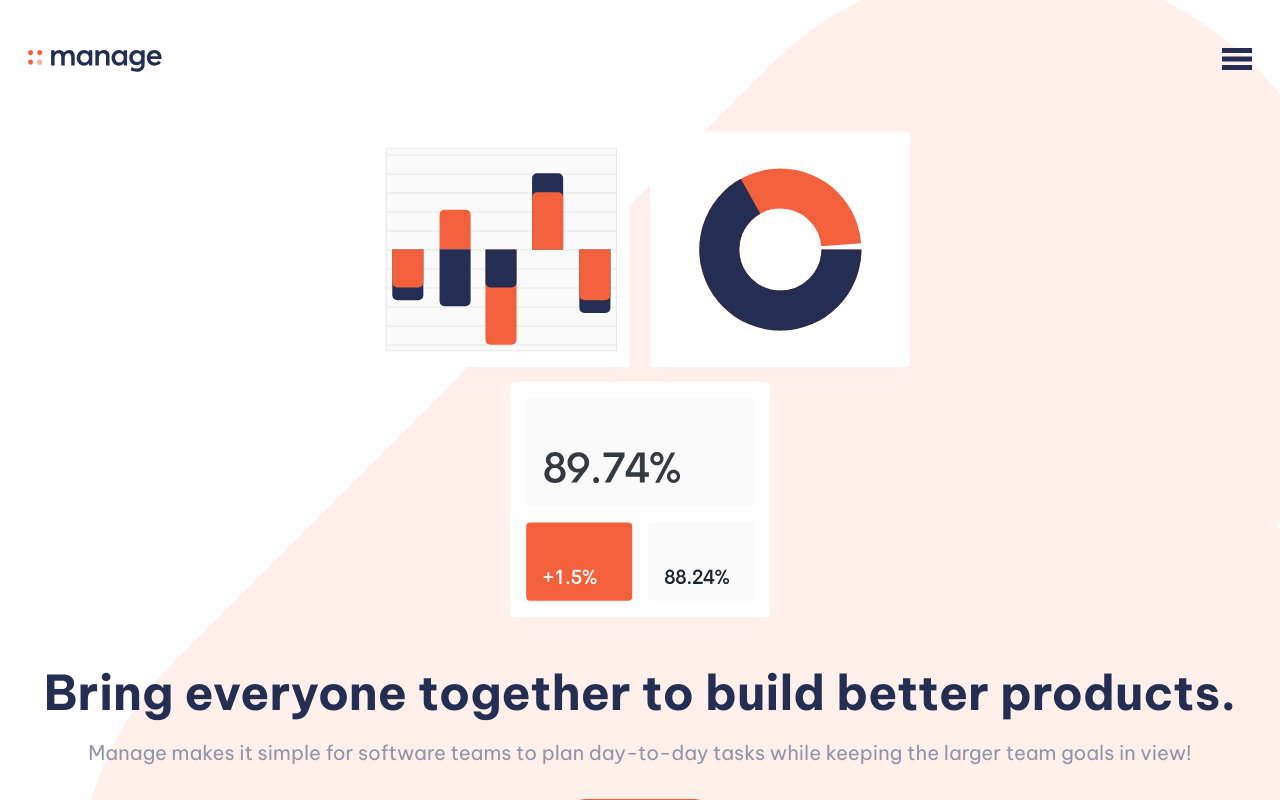
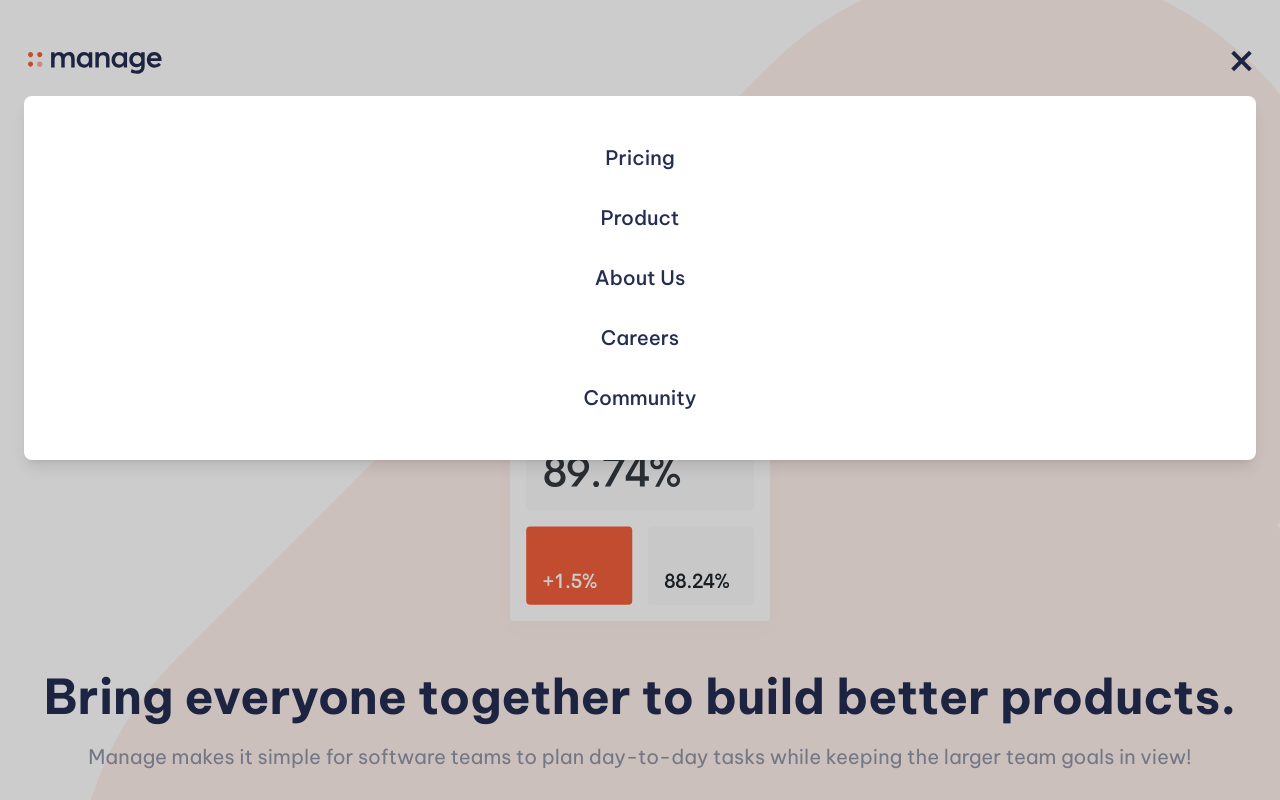
Before and after one commit to AhmedElaguab/react-landing-page-manage, a React (Vite) app: page / in a window 1280 px wide. Both pictures are taken after a click on the button 1237 px from the left and 60 px from the top of the page. Shown: the top 800 px of the page. Built offline with nearby package versions, Linux system fonts and the light colour scheme.

Commit message:
add collapse navbar

```diff
--- a/src/App.tsx
+++ b/src/App.tsx
@@ -8,21 +8,83 @@ import IconYoutube from './assets/images/icon-youtube.svg';
 import IconTwitter from './assets/images/icon-twitter.svg';
 import IconPintrest from './assets/images/icon-pinterest.svg';
 import IconInsta from './assets/images/icon-instagram.svg';
+import { useState } from 'react';
 
 function App() {
+  const [showNavbar, setShowNavbar] = useState(false);
+  const closeNavbar = () => setShowNavbar(false);
   return (
-    <div>
+    <div
+      onKeyUp={e => {
+        if (e.code === 'Escape') closeNavbar();
+      }}
+    >
       <header>
         <nav className="flex justify-between items-center px-7 py-12">
           <img className="h-[22px]" src={Logo} alt="manage logo" />
-          <button>
-            <img
-              className="w-[30px] pb-1"
-              src={IconHamburger}
-              alt="hamburger icon"
-            />
-            <img className="hidden" src={IconClose} alt="close icon" />
+          <button
+            className="w-[30px] h-[30px] pb-1 flex justify-end items-center"
+            onClick={() => setShowNavbar(!showNavbar)}
+          >
+            {!showNavbar ? (
+              <img src={IconHamburger} alt="hamburger icon" />
+            ) : (
+              <img src={IconClose} alt="close icon" />
+            )}
           </button>
+          {showNavbar && (
+            <>
+              <span
+                onClick={closeNavbar}
+                className="fixed top-0 bottom-0 right-0 left-0 bg-black opacity-20"
+              ></span>
+              <ul
+                onClick={closeNavbar}
+                className="fixed bg-white top-24 left-6 right-6 shadow-lg rounded-lg py-8"
+              >
+                <li>
+                  <a
+                    className="flex justify-center p-4 text-xl font-medium text-blue-primary hover:text-red-primary "
+                    href="#"
+                  >
+                    Pricing
+                  </a>
+                </li>
+                <li>
+                  <a
+                    className="flex justify-center p-4 text-xl font-medium text-blue-primary hover:text-red-primary "
+                    href="#"
+                  >
+                    Product
+                  </a>
+                </li>
+                <li>
+                  <a
+                    className="flex justify-center p-4 text-xl font-medium text-blue-primary hover:text-red-primary "
+                    href="#"
+                  >
+                    About Us
+                  </a>
+                </li>
+                <li>
+                  <a
+                    className="flex justify-center p-4 text-xl font-medium text-blue-primary hover:text-red-primary "
+                    href="#"
+                  >
+                    Careers
+                  </a>
+                </li>
+                <li>
+                  <a
+                    className="flex justify-center p-4 text-xl font-medium text-blue-primary hover:text-red-primary "
+                    href="#"
+                  >
+                    Community
+                  </a>
+                </li>
+              </ul>
+            </>
+          )}
         </nav>
       </header>
       <main className="px-4">
```
